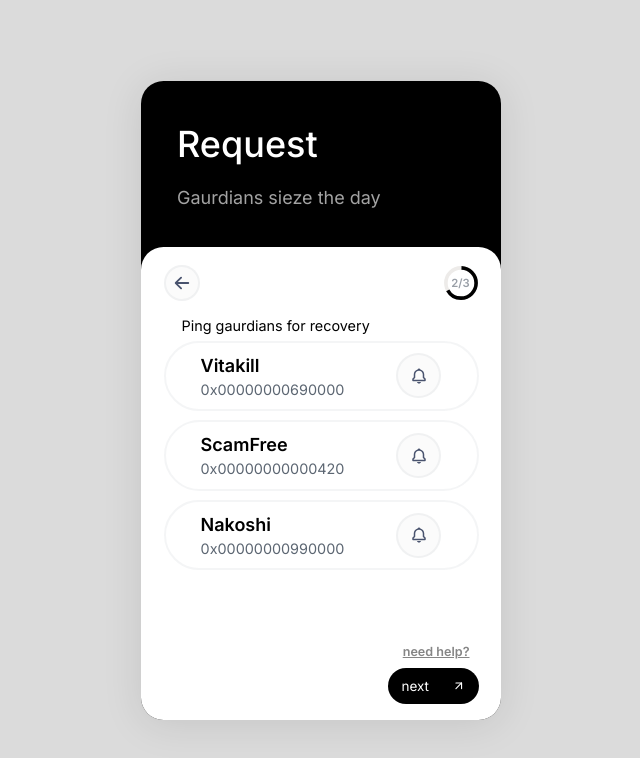
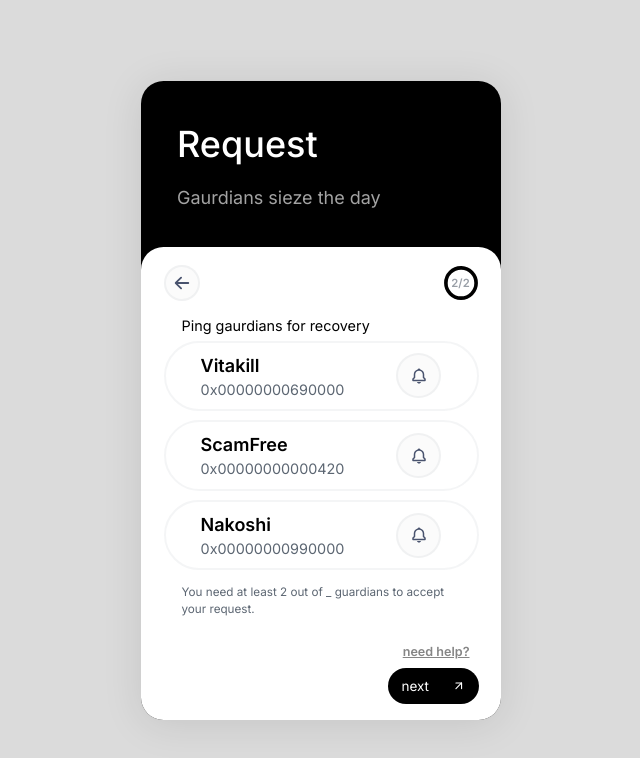
Before and after one commit to dark-circles-2022/panda-wallet, a React (Create React App) app: page /test in a window 1280 px wide. Shown: the top 758 px of the page, without its empty margins (319-959 px from the left). Built offline with nearby package versions, Linux system fonts and the light colour scheme.

Commit message:
Update PingGaurdian screen

```diff
--- a/src/screens/PingGaurdian.tsx
+++ b/src/screens/PingGaurdian.tsx
@@ -14,7 +14,7 @@ const PingGaurdian = () => {
       title="Request"
       subtext="Gaurdians sieze the day"
       currentStep={2}
-      totalSteps={3}
+      totalSteps={2}
       isBackButtonVisible
       isStepNumberVisible
       canSkip={false}
@@ -33,6 +33,14 @@ const PingGaurdian = () => {
             guardian={guardian}
           />
         ))}
+        <Text
+          fontSize={'0.65rem'}
+          color="text.main.200"
+          mx="1rem"
+          mt="0.5rem"
+        >
+          You need at least 2 out of _ guardians to accept your request.
+        </Text>
       </Flex>
     </OnboardingLayout>
   );
--- a/src/screens/WalletSelectRecovery.tsx
+++ b/src/screens/WalletSelectRecovery.tsx
@@ -20,7 +20,7 @@ const WalletSelect = () => {
       title="Recover"
       subtext="We found your wallets!"
       currentStep={1}
-      totalSteps={3}
+      totalSteps={2}
       isBackButtonVisible
       isStepNumberVisible
       canSkip={false}
```
